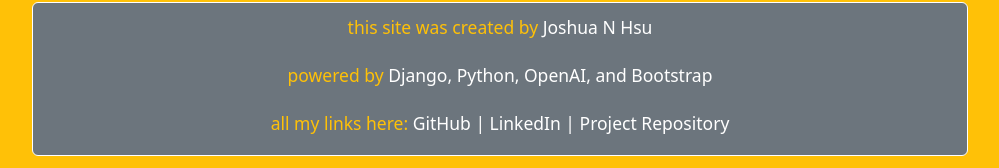
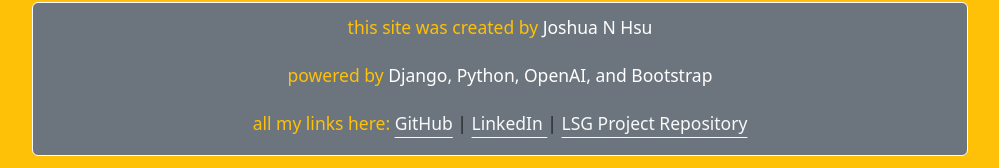
Before and after one commit to jhsu79/lesson-summary-generator, a Django app: page /about/ in a window 1280 px wide. Shown: the part 921-1089 px from the top of the page, without its empty margins (140-1139 px from the left). Run offline with Django 4.2, Linux system fonts and the light colour scheme.

Commit message:
update links

```diff
--- a/main_app/static/style.css
+++ b/main_app/static/style.css
@@ -1,6 +1,3 @@
-a {
-    text-decoration: none;
-}
 
 
 
--- a/main_app/templates/about.html
+++ b/main_app/templates/about.html
@@ -43,7 +43,7 @@
 <h5 class="d-grid gap-2 fs-5 container-fluid text-center mt-4 w-75 p-1 bg-secondary border border-white rounded-2">
     <p class="mt-2"><small class="text-warning">this site was created by </small><small class="text-white"> Joshua N Hsu </small></p>
     <p><small class="text-warning">powered by </small><small class="text-white"> Django, Python, OpenAI, and Bootstrap </small></p>
-    <p><small class="text-warning">all my links here: </small><small class="text-white"> <a class="text-white" href="https://github.com/jhsu79/">GitHub</a> | <a class="text-white" href="https://www.linkedin.com/in/joshuanhsu/">LinkedIn </a>| <a class="text-white" href="https://github.com/jhsu79/lesson-note-generator">Project Repository</a></small></p>
+    <p><small class="text-warning">all my links here: </small><small> <a id="github" class="link-light link-offset-3" href="https://github.com/jhsu79/">GitHub</a> | <a id="link"class="link-light link-offset-3" href="https://www.linkedin.com/in/joshuanhsu/">LinkedIn </a>| <a id="repo" class="link-light link-offset-3" href="https://github.com/jhsu79/lesson-note-generator">LSG Project Repository</a></small></p>
   </h5>
 </div>
 {% endblock %}
```
